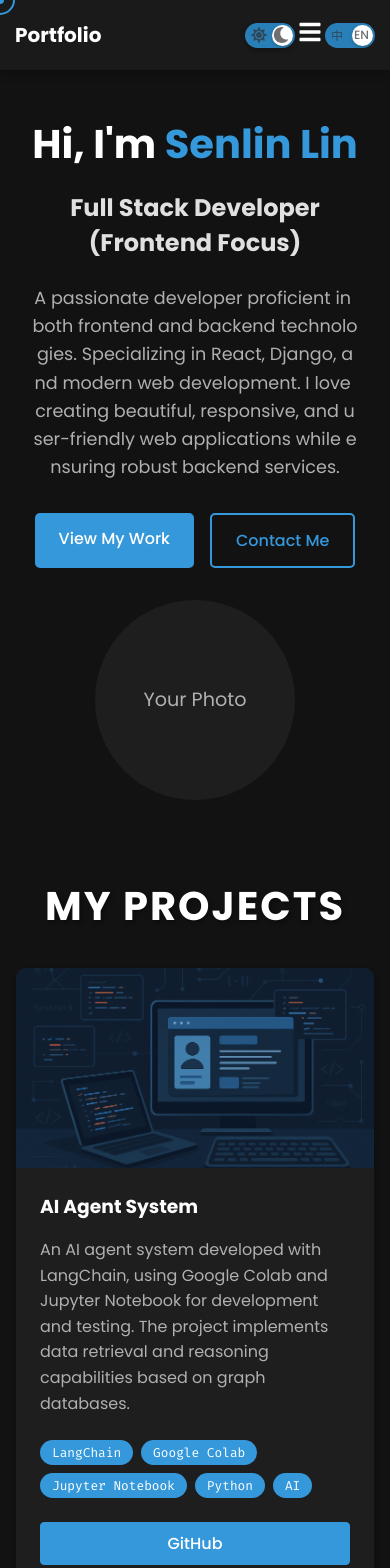
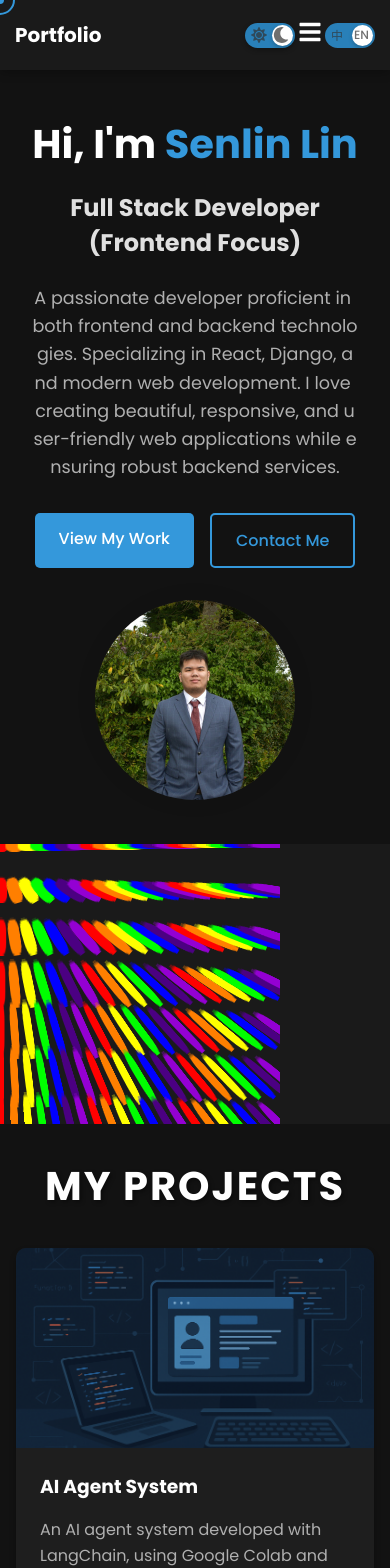
Before and after one commit to Monopoly233/webprofile, a React (Vite) app: page / in a window 390 px wide. Shown: the top 1568 px of the page. Built offline with nearby package versions, Linux system fonts and the light colour scheme.

Commit message:
add ColorDots component and integrate it into Home; update footer and styles

```diff
--- a/src/App.jsx
+++ b/src/App.jsx
@@ -9,6 +9,7 @@ import Aboutme from './pages/Aboutme'
 import CustomCursor from './components/CustomCursor'
 import { ThemeProvider, useTheme } from './context/ThemeContext'
 import { LanguageProvider, useLanguage } from './context/LanguageContext'
+import ColorDots from './components/ColorDots'
 
 function AppContent() {
   const { isDarkMode } = useTheme();
@@ -24,6 +25,7 @@ function AppContent() {
       <Header />
       <main>
         <Home />
+        <ColorDots />
         <Projects />
         <Skills />
         <Aboutme />
--- /dev/null
+++ b/src/components/ColorDots.jsx
@@ -0,0 +1,94 @@
+import React, { useState, useEffect, useRef } from 'react';
+import '../styles/ColorDots.css';
+
+const ColorDots = () => {
+  const [mousePosition, setMousePosition] = useState({ x: 0, y: 0 });
+  const [containerSize, setContainerSize] = useState({ width: 0, height: 0 });
+  const containerRef = useRef(null);
+  const colors = ['#FF0000', '#FF7F00', '#FFFF00', '#00FF00', '#0000FF', '#4B0082', '#9400D3'];
+  const rows = 7;
+  const cols = 21;
+  const totalDots = rows * cols;
+
+  useEffect(() => {
+    const handleMouseMove = (e) => {
+      if (containerRef.current) {
+        const rect = containerRef.current.getBoundingClientRect();
+        setMousePosition({
+          x: e.clientX - rect.left,
+          y: e.clientY - rect.top
+        });
+      }
+    };
+
+    const handleResize = () => {
+      if (containerRef.current) {
+        const rect = containerRef.current.getBoundingClientRect();
+        setContainerSize({
+          width: rect.width,
+          height: rect.height
+        });
+      }
+    };
+
+    const container = containerRef.current;
+    if (container) {
+      container.addEventListener('mousemove', handleMouseMove);
+      window.addEventListener('resize', handleResize);
+      handleResize(); // 初始化尺寸
+    }
+
+    return () => {
+      if (container) {
+        container.removeEventListener('mousemove', handleMouseMove);
+        window.removeEventListener('resize', handleResize);
+      }
+    };
+  }, []);
+
+  const calculateStretch = (dotX, dotY) => {
+    const dx = mousePosition.x - dotX;
+    const dy = mousePosition.y - dotY;
+    const distance = Math.sqrt(dx * dx + dy * dy);
+    const maxDistance = 200;
+    const stretchFactor = Math.min(distance / maxDistance, 1);
+
+    return {
+      scaleX: 1 + stretchFactor * 3,
+      scaleY: 1 - stretchFactor * 0.5,
+      rotate: Math.atan2(dy, dx) * (180 / Math.PI)
+    };
+  };
+
+  return (
+    <div className="color-dots-container" ref={containerRef}>
+      {Array.from({ length: totalDots }).map((_, index) => {
+        const row = Math.floor(index / cols);
+        const col = index % cols;
+        const color = colors[col % colors.length];
+
+        // 计算点的位置，使其从容器左上角开始
+        const dotX = (containerSize.width / (cols - 1)) * col;
+        const dotY = (containerSize.height / (rows - 1)) * row;
+
+        const { scaleX, scaleY, rotate } = calculateStretch(dotX, dotY);
+
+        return (
+          <div
+            key={index}
+            className="color-dot"
+            style={{
+              backgroundColor: color,
+              left: dotX,
+              top: dotY,
+              transform: `rotate(${rotate}deg) scale(${scaleX}, ${scaleY})`,
+              transformOrigin: 'center'
+            }}
+          />
+        );
+      })}
+    </div>
+  );
+};
+
+export default ColorDots;
--- a/src/footer.jsx
+++ b/src/footer.jsx
@@ -23,9 +23,9 @@ const Footer = () => {
             <a href="https://linkedin.com" target="_blank" rel="noopener noreferrer">
               <FaLinkedin />
             </a>
-            <a href="https://twitter.com" target="_blank" rel="noopener noreferrer">
+            {/* <a href="https://twitter.com" target="_blank" rel="noopener noreferrer">
               <FaTwitter />
-            </a>
+            </a> */}
           </div>
         </div>
       </div>
--- a/src/pages/Home.jsx
+++ b/src/pages/Home.jsx
@@ -1,8 +1,12 @@
-import React, { useEffect, useMemo } from 'react';
+import React, { useEffect, useMemo, useState } from 'react';
 import { motion, useAnimation } from 'framer-motion';
 import { useTheme } from '../context/ThemeContext';
 import { useLanguage } from '../context/LanguageContext';
 import { translations } from '../config/languages';
+import ph1 from '../assets/home/home1.jpg';
+import ph2 from '../assets/home/home2.jpg';
+import ColorDots from '../components/ColorDots';
+
 import '../styles/home.css';
 
 const Home = () => {
@@ -10,6 +14,7 @@ const Home = () => {
   const { language } = useLanguage();
   const t = translations[language].home;
   const controls = useAnimation();
+  const [currentImage, setCurrentImage] = useState(ph2);
 
   // 计算中英文文本长度
   const textLengths = useMemo(() => ({
@@ -36,6 +41,10 @@ const Home = () => {
         duration: 0.05
       }
     })
+  };
+
+  const toggleImage = () => {
+    setCurrentImage(currentImage === ph1 ? ph2 : ph1);
   };
 
   useEffect(() => {
@@ -70,9 +79,8 @@ const Home = () => {
           </div>
         </div>
         <div className="home-image">
-          {/* 这里可以放你的照片或插图 */}
-          <div className="image-placeholder">
-            <span>Your Photo</span>
+          <div className="image-placeholder" onClick={toggleImage} style={{ cursor: 'pointer' }}>
+            <img src={currentImage} alt="profile" className="home-image-1" />
           </div>
         </div>
       </div>
--- /dev/null
+++ b/src/styles/ColorDots.css
@@ -0,0 +1,61 @@
+.color-dots-container {
+  position: relative;
+  width: 100%;
+  height: 420px;
+  display: flex;
+  flex-wrap: wrap;
+  justify-content: center;
+  align-items: center;
+  padding: 0;
+  overflow: hidden;
+}
+
+.color-dot {
+  position: absolute;
+  width: 25px;
+  height: 25px;
+  border-radius: 35%;
+  transition: all 0.3s cubic-bezier(0.4, 0, 0.2, 1);
+  will-change: transform;
+  transform-origin: center;
+  margin-left: -12.5px;
+  margin-top: -12.5px;
+}
+
+@media (max-width: 1200px) {
+  .color-dots-container {
+    height: 350px;
+  }
+
+  .color-dot {
+    width: 20px;
+    height: 20px;
+    margin-left: -10px;
+    margin-top: -10px;
+  }
+}
+
+@media (max-width: 768px) {
+  .color-dots-container {
+    height: 280px;
+  }
+
+  .color-dot {
+    width: 15px;
+    height: 15px;
+    margin-left: -7.5px;
+    margin-top: -7.5px;
+  }
+}
+
+@media (max-width: 480px) {
+  .color-dots-container {
+    width: 280px;
+    height: 280px;
+  }
+
+  .color-dot {
+    width: 15px;
+    height: 15px;
+  }
+}
--- a/src/styles/home.css
+++ b/src/styles/home.css
@@ -144,14 +144,19 @@ body.dark .home-description {
 .image-placeholder {
   width: 300px;
   height: 300px;
+  display: flex;
+  align-items: center;
+  justify-content: center;
+  background-color: var(--light-bg);
   border-radius: 50%;
-  display: flex;
-  justify-content: center;
-  align-items: center;
-  font-size: 1.2rem;
-  transition: background-color 0.3s ease;
-  background-color: var(--card-bg-light);
-  color: var(--text-secondary-light);
+  overflow: hidden;
+  box-shadow: 0 0 20px rgba(0, 0, 0, 0.1);
+}
+
+.image-placeholder img {
+  width: 100%;
+  height: 100%;
+  object-fit: cover;
 }
 
 body.dark .image-placeholder {
@@ -183,6 +188,13 @@ body.dark .image-placeholder {
   }
 
   .image-placeholder {
+    width: 250px;
+    height: 250px;
+  }
+}
+
+@media (max-width: 480px) {
+  .image-placeholder {
     width: 200px;
     height: 200px;
   }
```
Also changed, not shown: src/assets/home/home1.jpg (added), src/assets/home/home2.jpg (added).
